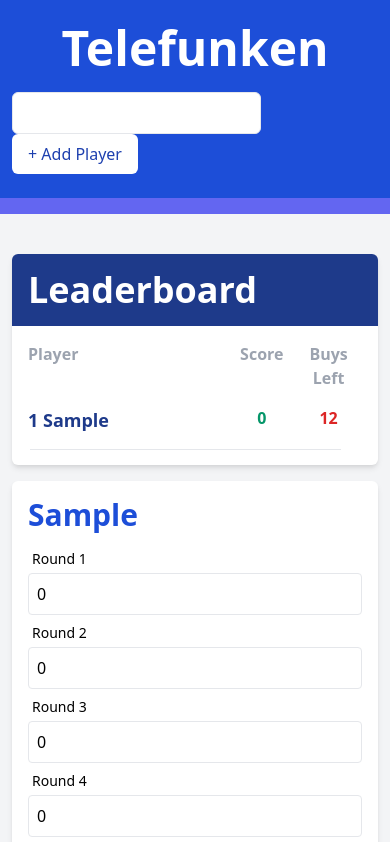
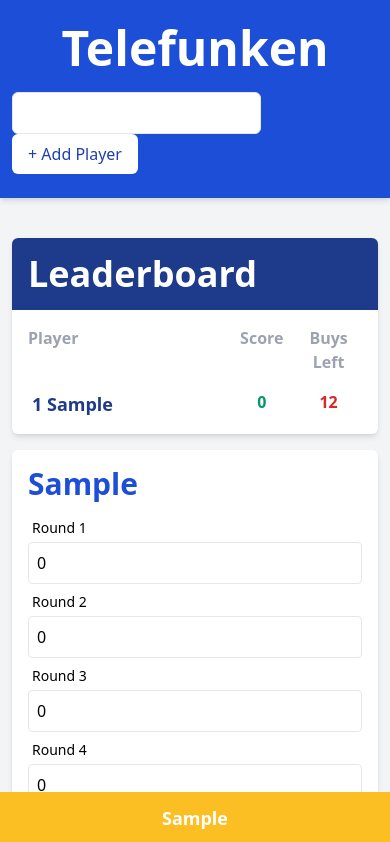
Before and after one commit to jidalgo11/telefunken, a plain HTML site: page index.html in a window 390 px wide. Both pictures are taken after typing "Sample" into the empty fields and a click on the button "+ Add Player". Shown: the top 842 px of the page. Drawn offline with nearby package versions, Linux system fonts and the light colour scheme.

Commit message:
updated ui and added player nav

```diff
--- a/index.html
+++ b/index.html
@@ -11,7 +11,7 @@
   <title>Telefunken</title>
 </head>
 
-<body class="flex flex-col min-h-screen bg-gray-100 font-sans antialised">
+<body class="flex flex-col min-h-screen bg-gray-100 pb-32 lg:pb-0 font-sans antialised">
   <header class="bg-blue-700 py-6 shadow-md">
     <div class="container mx-auto px-3 flex flex-col lg:flex-row justify-between items-center">
       <h1 class="text-5xl text-white font-bold lg:mb-0 mb-5">Telefunken</h1>
@@ -23,20 +23,22 @@
       </form>
     </div>
   </header>
-  <nav class="bg-indigo-500 py-2 md:hidden"></nav>
+  <nav id="playerNav"
+    class="fixed w-full bottom-0 left-0 flex content-center justify-center bg-yellow-400 py-2 gap-2 lg:hidden">
+  </nav>
   <div class="container mx-auto py-10 px-3 flex lg:flex-row flex-col gap-4">
     <!-- Leaderboard -->
-    <div id="leaderboard" class="bg-white lg:w-1/3 rounded-md shadow-md">
+    <div id="leaderboard" class="bg-white lg:w-1/3 rounded-md shadow-md lg:self-start pb-4">
       <h2 class="text-4xl bg-blue-900 text-white rounded-t-md p-4 font-semibold mb-4">Leaderboard</h2>
       <div class="grid grid-cols-5 px-4 mb-4">
         <p class="font-semibold text-gray-400 col-span-3">Player</p>
         <p class="font-semibold text-gray-400 text-center">Score</p>
         <p class="font-semibold text-gray-400 text-center">Buys Left</p>
       </div>
-      <div id="leaderboardScores"></div>
+      <ul id="leaderboardScores"></ul>
     </div>
     <!-- Players -->
-    <div id="players" class="grid grid-cols lg:grid-cols-2 lg:p-3 lg:w-2/3 lg:gap-4 xl:grid-cols-3 xl:gap-3">
+    <div id="players" class="grid grid-cols gap-4 lg:grid-cols-2 lg:p-3 lg:w-2/3 lg:gap-4 xl:grid-cols-3 xl:gap-3">
     </div>
     <script src="js/app.js"></script>
 </body>
--- a/js/app.js
+++ b/js/app.js
@@ -4,6 +4,7 @@
 const leaderboardScores = d.querySelector("#leaderboardScores");
 const newPlayer = d.querySelector("#addPlayer");
 const playersWrap = d.querySelector("#players");
+const playerNav = d.querySelector("#playerNav");
 const players = playersWrap.children;
 
 let playerArr = [];
@@ -19,7 +20,7 @@
     let newPlayer = new Player(playerName);
     let playersLength = players.length;
     const playerRow = d.createElement("div");
-    const playerLeaderboardRow = d.createElement("ul");
+    const playerLeaderboardRow = d.createElement("li");
 
     playersWrap.classList.add(
       "lg:bg-gray-200",
@@ -35,6 +36,8 @@
       "rounded-md",
       "shadow-md"
     );
+
+    playerRow.setAttribute("id", `${playerName}_link`);
 
     playerRow.setAttribute(
       "data-player-id",
@@ -92,8 +95,8 @@
     `;
 
     playerLeaderboardRow.innerHTML = `
-    <li class="px-4 grid grid-cols-5">
-      <h4 class="col-span-3 font-semibold text-lg text-blue-900">${
+    <div class="px-4 grid grid-cols-5">
+      <h4 class="col-span-3 font-semibold text-lg text-blue-900 pl-1">${
         playersLength + 1
       } ${newPlayer.name}</h4>
       <p class="font-semibold text-green-600 text-center" id="${newPlayer.name.toLowerCase()}_${
@@ -102,11 +105,29 @@
       <p class="font-semibold text-red-600 text-center" id="${newPlayer.name.toLowerCase()}_${
       playersLength + 1
     }_buys">${newPlayer.buys}</p>
-    </li>
+    </div>
     <hr>
     `;
     playersWrap.appendChild(playerRow);
     leaderboardScores.appendChild(playerLeaderboardRow);
+  }
+
+  static addPlayerToNav(playerName) {
+    const playerLink = document.createElement("a");
+
+    playerLink.classList.add(
+      "text-white",
+      "font-semibold",
+      "text-center",
+      "text-lg",
+      "py-1"
+    );
+
+    // playerNav.classList.add("h-32");
+
+    playerLink.innerHTML = playerName;
+    playerLink.setAttribute("href", `#${playerName}_link`);
+    playerNav.append(playerLink);
   }
 }
 
@@ -119,6 +140,7 @@
     alert("Please enter a valid name");
   } else {
     UI.addPlayer(name.value);
+    UI.addPlayerToNav(name.value);
     name.value = " ";
   }
 
@@ -159,6 +181,13 @@
     }
   }
   leaderboardScore.textContent = currentScore;
+  updateLeaderboard();
+}
+
+function updateLeaderboard() {
+  for (let score of leaderboardScores.children) {
+    console.log(score);
+  }
 }
 
 function updateBuys() {
--- a/scss/style.scss
+++ b/scss/style.scss
@@ -19,6 +19,10 @@
 }
 
 hr {
-  width: 85%;
+  width: 87%;
   margin: 15px 0 15px 5%;
 }
+
+#leaderboardScores li:last-child hr {
+  display: none;
+}
```
Also changed, not shown: css/style.min.css.
